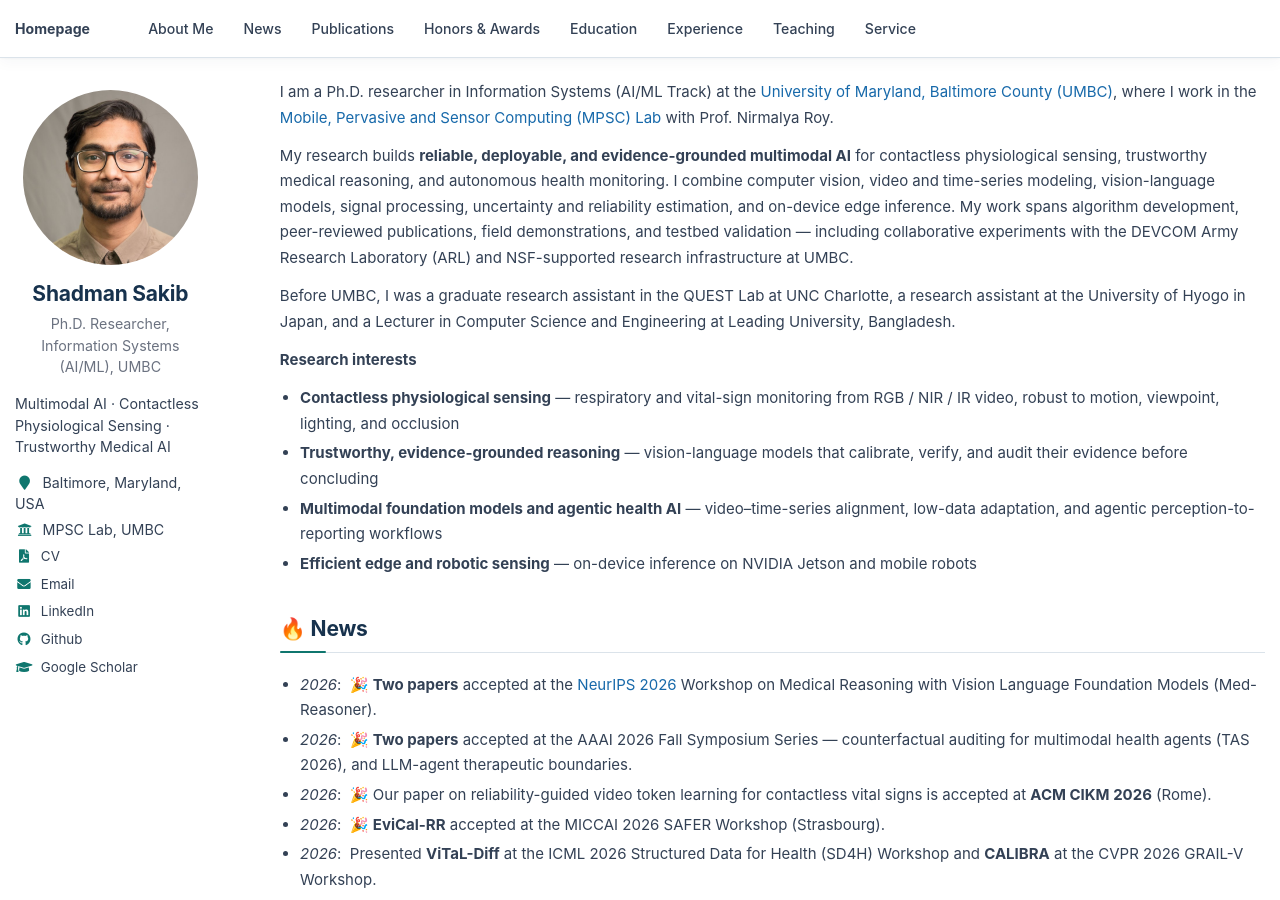
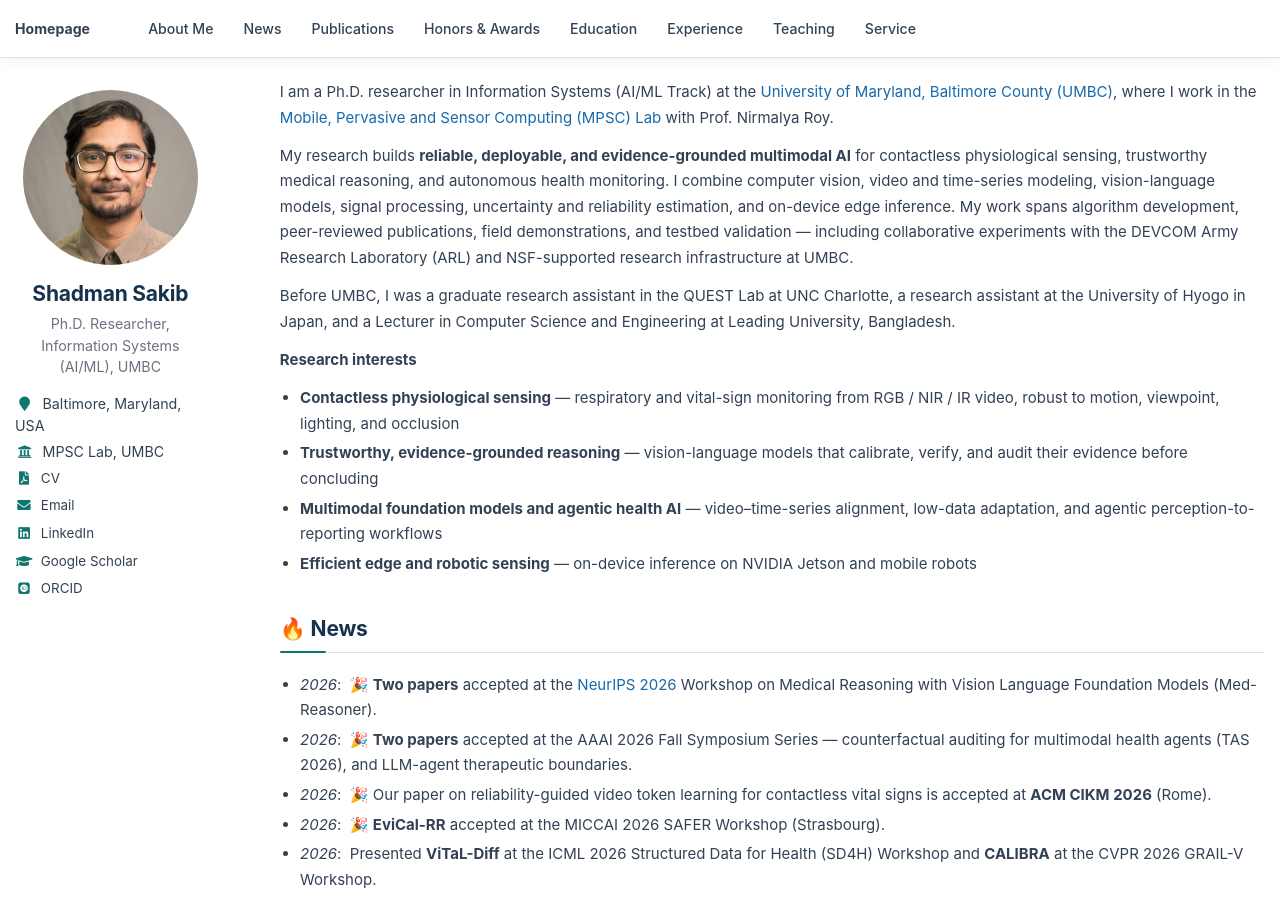
Before and after one commit to sakibshadman/sakibshadman.github.io, a Jekyll site: the page built from _pages/about.md, in a window 1280 px wide and 900 px high. Built offline with Jekyll 4.4.1, drawn with Linux system fonts in a browser that asks for light colours; some web fonts are replaced; part of the change alters nothing that is shown.

Commit message:
Update _config.yml

```diff
--- a/_config.yml
+++ b/_config.yml
@@ -1,37 +1,66 @@
 # Welcome to Jekyll!
 #
-# This config file is meant for settings that affect your entire site, values
-# which you are expected to set up once and rarely need to edit after that.
-# For technical reasons, this file is *NOT* reloaded automatically when you use
-# `jekyll serve`. If you change this file, please restart the server process.
+# Global configuration for Shadman Sakib's academic website.
 
+
+# ============================================================================
 # Site Settings
+# ============================================================================
+
 title                    : "Shadman Sakib"
-description              : "Multimodal AI · Contactless Physiological Sensing · Trustworthy Medical AI"
+
+# Leave blank so the research-keyword tagline is not shown in the sidebar.
+description              : ""
+
 repository               : "sakibshadman/sakibshadman.github.io"
 url                      : "https://sakibshadman.github.io"
-google_scholar_stats_use_cdn : true
 
-# google analytics
-google_analytics_id      :  # get google_analytics_id from https://analytics.google.com/analytics/
 
-# SEO Related
-google_site_verification :  # get google_site_verification from https://search.google.com/search-console/about
-bing_site_verification   :  # get bing_site_verification from https://www.bing.com/webmasters/about
-baidu_site_verification  :  # get baidu_site_verification from https://ziyuan.baidu.com/login/index?u=/site/index
+# ============================================================================
+# Google Analytics
+# ============================================================================
 
+google_analytics_id      :
+
+
+# ============================================================================
+# SEO Verification
+# ============================================================================
+
+google_site_verification :
+bing_site_verification   :
+baidu_site_verification  :
+
+
+# ============================================================================
 # Site Author
+# ============================================================================
+
 author:
   name             : "Shadman Sakib"
+
   avatar           : "images/profile.jpg"
+
   bio              : "Ph.D. Researcher, Information Systems (AI/ML), UMBC"
+
   location         : "Baltimore, Maryland, USA"
+
   employer         : "MPSC Lab, UMBC"
+
   cv               : "files/CV-Shadman.pdf"
+
+  email            : "ssakib1@umbc.edu"
+
+  linkedin         : "shadman-sakib15"
+
+  googlescholar    : "https://scholar.google.com/citations?user=RlxTPrkAAAAJ"
+
+  orcid            : "https://orcid.org/0000-0002-8794-1414"
+
+
+  # Unused profiles
   pubmed           :
-  googlescholar    : "https://scholar.google.com/citations?user=RlxTPrkAAAAJ"
-  email            : "ssakib1@umbc.edu"
-  researchgate     :  # e.g., "https://www.researchgate.net/profile/yourprofile"
+  researchgate     :
   uri              :
   bitbucket        :
   codepen          :
@@ -39,15 +68,16 @@ author:
   flickr           :
   facebook         :
   foursquare       :
-  github           : "sakibshadman"
+
+  # GitHub intentionally hidden from sidebar
+  github           :
+
   google_plus      :
   keybase          :
   instagram        :
   impactstory      :
   lastfm           :
-  linkedin         : "shadman-sakib15"
-  dblp             : # e.g., "https://dblp.org/pid/xx/xxxx.html"
-  orcid            : # e.g., "https://orcid.org/xxxx-xxxx-xxxx-xxxx"
+  dblp             :
   pinterest        :
   soundcloud       :
   stackoverflow    :
@@ -61,11 +91,15 @@ author:
   wikipedia        :
 
 
+# ============================================================================
 # Reading Files
+# ============================================================================
+
 include:
   - .htaccess
   - _pages
   - files
+
 exclude:
   - docs
   - README.md
@@ -94,22 +128,37 @@ exclude:
   - package.json
   - tmp
   - vendor
+
+
 keep_files:
   - .git
   - .svn
+
+
 encoding: "utf-8"
+
 markdown_ext: "markdown,mkdown,mkdn,mkd,md"
 
 
+# ============================================================================
 # Conversion
+# ============================================================================
+
 markdown: kramdown
+
 highlighter: rouge
+
 lsi: false
+
 excerpt_separator: "\n\n"
+
 incremental: false
 
 
+# ============================================================================
 # Markdown Processing
+# ============================================================================
+
 kramdown:
   input: GFM
   hard_wrap: false
@@ -120,36 +169,52 @@ kramdown:
   smart_quotes: lsquo,rsquo,ldquo,rdquo
   enable_coderay: false
 
+
+# ============================================================================
 # Defaults
+# ============================================================================
+
 defaults:
-  # _pages
+
   - scope:
       path: ""
       type: pages
+
     values:
       layout: default
       author_profile: true
 
 
-# Sass/SCSS
+# ============================================================================
+# Sass / SCSS
+# ============================================================================
+
 sass:
   sass_dir: _sass
-  style: compressed # http://sass-lang.com/documentation/file.SASS_REFERENCE.html#output_style
+  style: compressed
 
 
-# Outputting
+# ============================================================================
+# Output
+# ============================================================================
+
 permalink: /:categories/:title/
-timezone: America/New_York # http://en.wikipedia.org/wiki/List_of_tz_database_time_zones
+
+timezone: America/New_York
 
 
+# ============================================================================
 # Plugins
+# ============================================================================
+
 plugins:
   - jekyll-paginate
   - jekyll-sitemap
   - jekyll-gist
   - jekyll-feed
   - jekyll-redirect-from
-# mimic GitHub Pages with --safe
+
+
 whitelist:
   - jekyll-paginate
   - jekyll-sitemap
@@ -158,8 +223,10 @@ whitelist:
   - jemoji
 
 
+# ============================================================================
 # HTML Compression
-# - http://jch.penibelst.de/
+# ============================================================================
+
 compress_html:
   clippings: all
   ignore:
```
